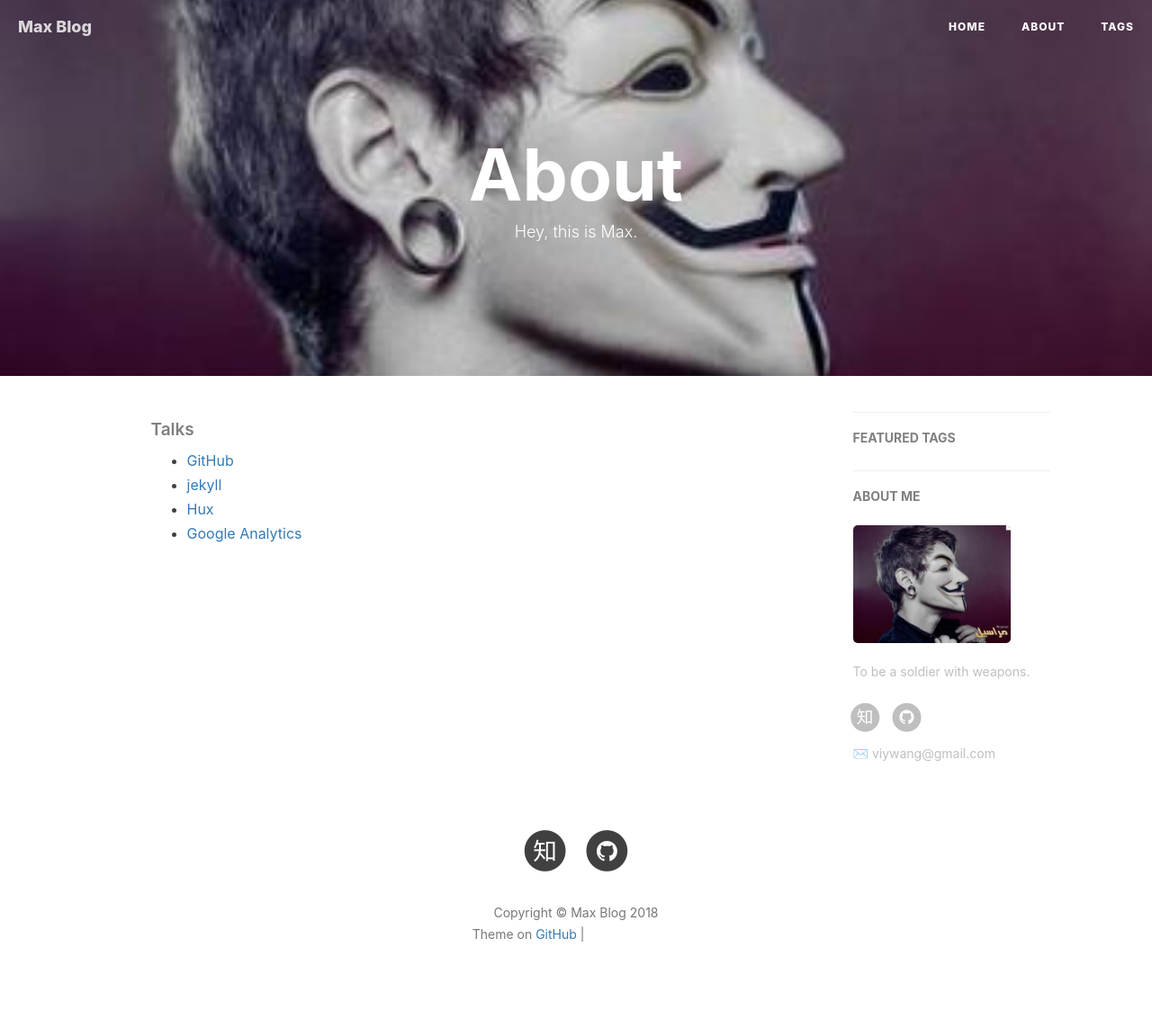
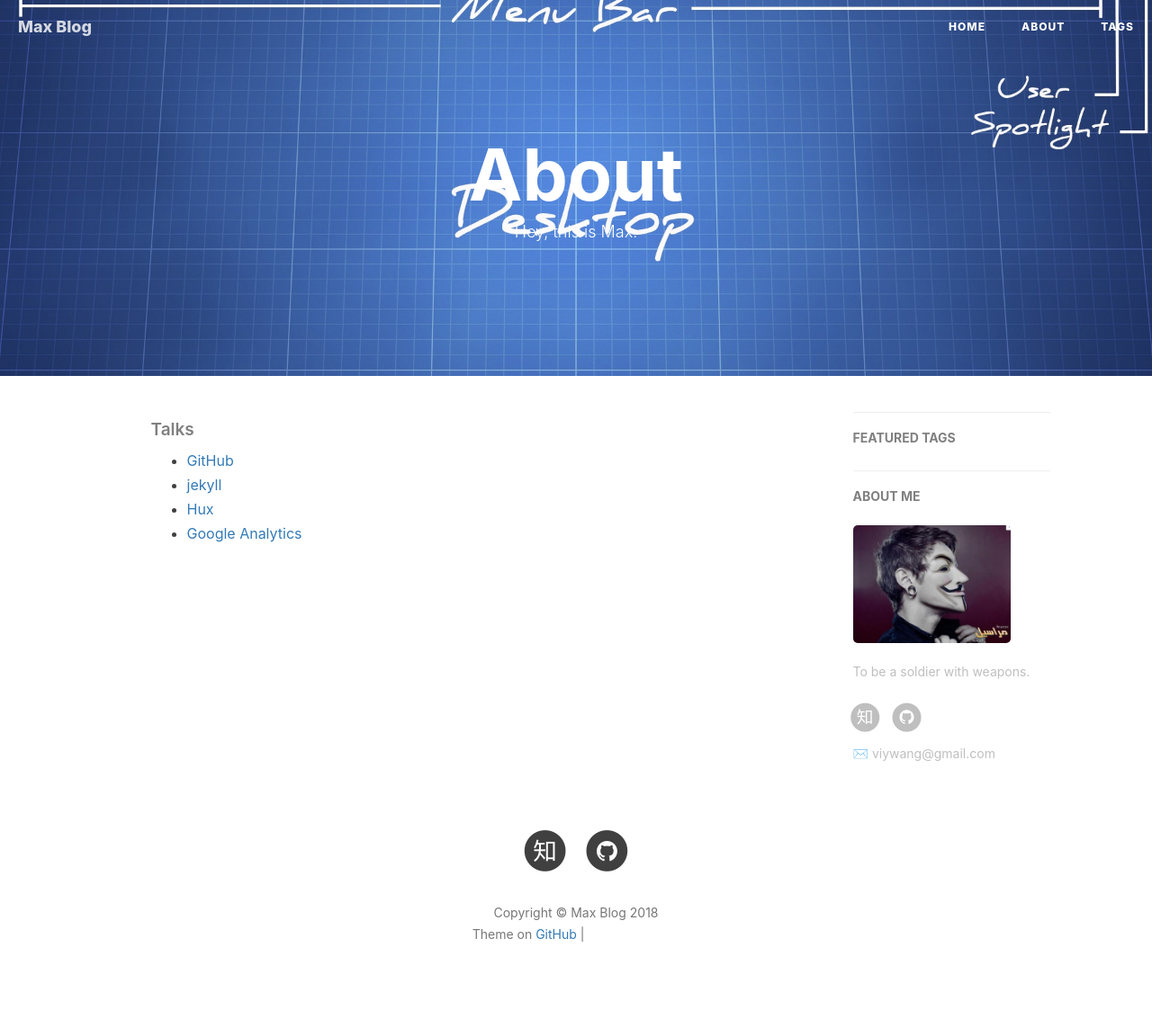
Before and after one commit to VVViy/VVViy.github.io, a Jekyll site: the page built from about.html, in a window 1280 px wide. Shown: the whole page at 90% size. Built offline with Jekyll 4.4.1, drawn with Linux system fonts in a browser that asks for light colours; nearby versions of some CDN libraries; comment, search, counter and statistics services are not loaded; grey boxes are pictures that could not be loaded.

Commit message:
Update about.html

```diff
--- a/about.html
+++ b/about.html
@@ -2,7 +2,7 @@
 layout: page
 title: "About"
 description: "Hey, this is Max."
-header-img: "img/avatar-max.jpg"
+header-img: "img/workbench.jpg"
 ---
 
 <!-- Language Selector -->
```
